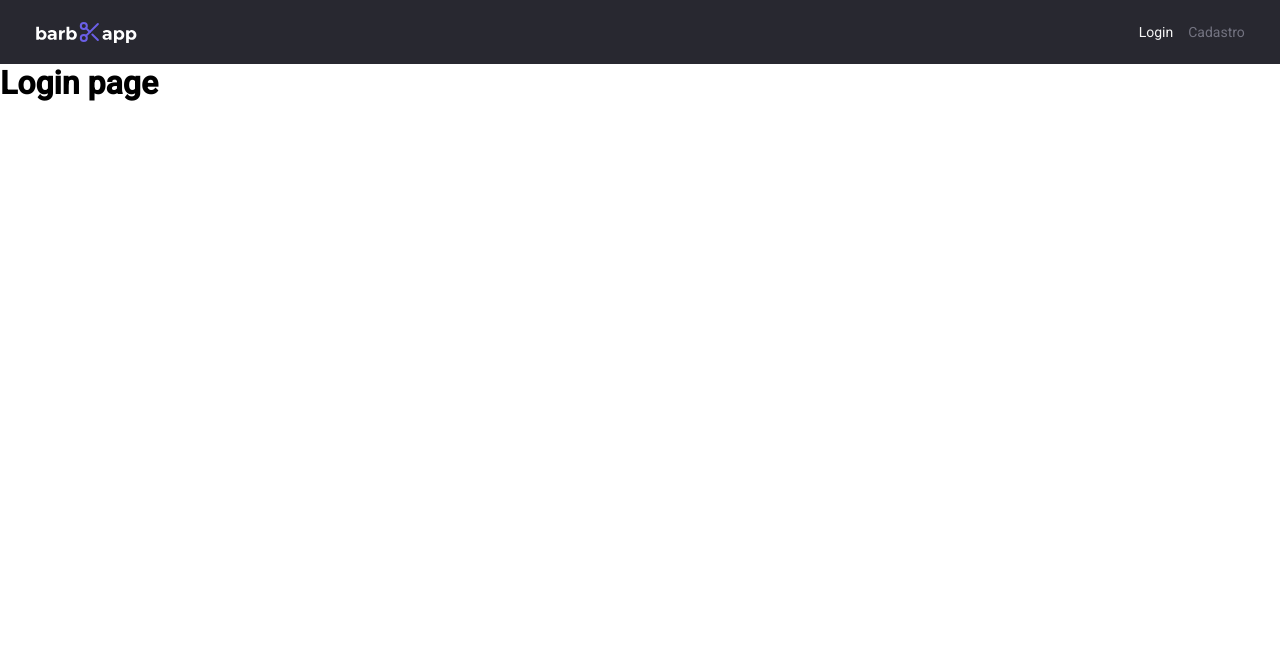
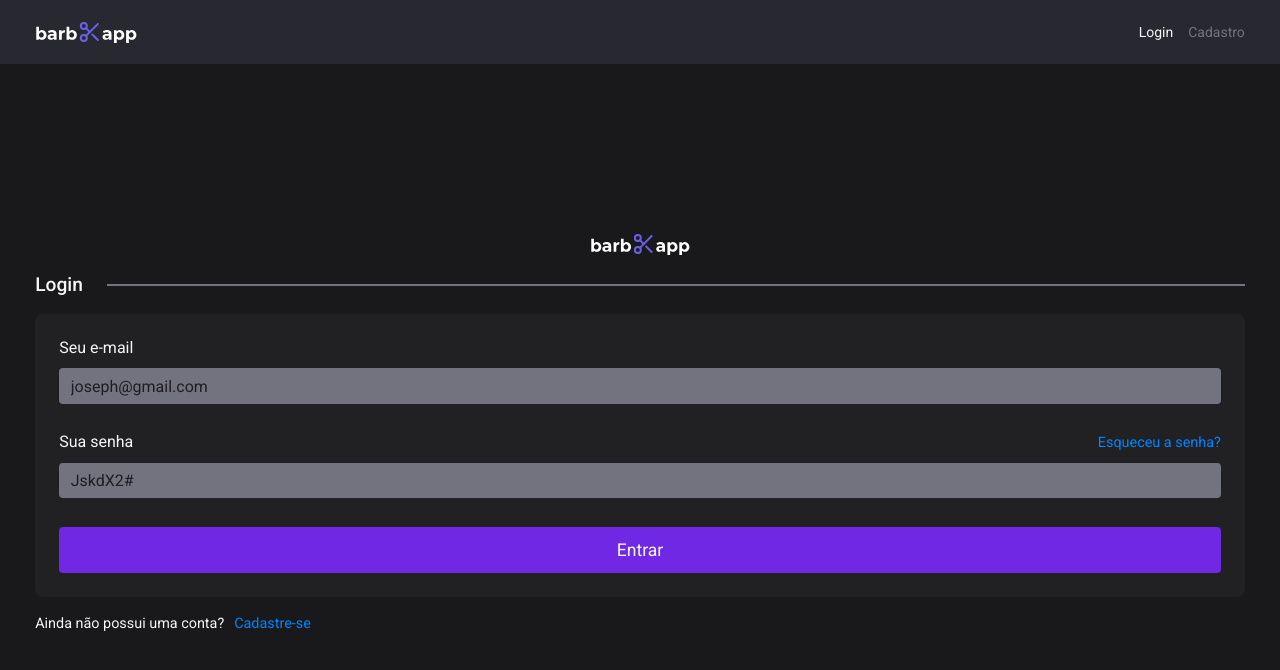
Before and after one commit to luisgustavoTbarbosa/barbApp, a Vue app: page /login in a window 1280 px wide. Shown: the top 670 px of the page. Built offline with nearby package versions, Linux system fonts and the light colour scheme.

Commit message:
login page styles

```diff
--- a/src/views/HomeView.vue
+++ b/src/views/HomeView.vue
@@ -6,7 +6,7 @@
     <div class="content">
       <h1>O melhor app para o seu negócio</h1>
       <p>Gerencie os seus horários, clientes e ganhos.</p>
-      <button>Iniciar boost</button>
+      <router-link to="/login" class="button-init-boost">Iniciar boost</router-link>
     </div>
   </main>
 </template>
@@ -19,7 +19,7 @@
 
 <style lang="scss" scoped>
   main {
-    height: 100vh;
+    height: calc(100vh - 4rem);
     background: #19191C;
   }
 
@@ -48,7 +48,10 @@
       font-size: 1rem;
     }
 
-    button {
+    .button-init-boost {
+      display: flex;
+      align-items: center;
+      justify-content: center;
       width: 13rem;
       height: 2.5rem;
       background: linear-gradient(180deg, #C086D2 0%, #A769D8 14.58%, #7028E4 68.23%);
@@ -56,6 +59,7 @@
       border-radius: 5px;
       color: #F6F6F6;
       font-size: 1rem;
+      text-decoration: none;
       cursor: pointer;
     }
   }
--- a/src/views/LoginView.vue
+++ b/src/views/LoginView.vue
@@ -1,5 +1,128 @@
 <template>
-  <div class="login">
-    <h1>Login page</h1>
-  </div>
+  <main>
+    <img class="logo" src="@/assets/logo.svg" alt="Logo">
+
+    <h1>Login</h1>
+
+    <div class="login-container">
+      <label for="inputMail">Seu e-mail</label>
+      <input id="inputMail" type="email" placeholder="joseph@gmail.com">
+      <label for="inputPassword" class="labelPassword">Sua senha</label>
+      <input id="inputPassword" type="password" placeholder="JskdX2#">
+      <button>Entrar</button>
+    </div>
+
+    <p>Ainda não possui uma conta? <router-link to="/signup" class="signup">Cadastre-se</router-link></p>
+  </main>
 </template>
+
+<script>
+  export default {
+    name: 'LoginView'
+  }
+</script>
+
+<style lang="scss" scoped>
+  main {
+    display: flex;
+    flex-direction: column;
+    align-items: center;
+    justify-content: center;
+    padding: 0 2.2rem;
+    height: calc(100vh - 4rem);
+    background: #19191C;
+
+    .logo {
+      width: 100px;
+    }
+
+    h1 {
+      display: flex;
+      align-items: center;
+      gap: 1.5rem;
+      width: 100%;
+      margin-top: 1.1rem;
+      color: #F6F6F6;
+      font-weight: 500;
+      font-size: 1.2rem;
+
+      &::after {
+        content: '';
+        height: 2px;
+        width: 100%;
+        background: #737380;
+      }
+    }
+
+    .login-container {
+      width: 100%;
+      margin-top: 1.1rem;
+      padding: 1.5rem;
+      background: #212124;
+      border-radius: 8px;
+
+      label {
+        color: #F6F6F6;
+        font-size: 1rem;
+
+        &.labelPassword {
+          display: flex;
+          align-items: flex-end;
+          justify-content: space-between;
+
+          &::after {
+            content: 'Esqueceu a senha?';
+            color: #0085FF;
+            font-size: .9rem;
+            cursor: pointer;
+          }
+        }
+      }
+
+      input {
+        display: block;
+        width: 100%;
+        height: 2.2rem;
+        margin-top: .72rem;
+        padding: 0 .72rem;
+        border: none;
+        border-radius: 4px;
+        background: #737380;
+        color: #1e1e22;
+        font-size: 1rem;
+
+        &#inputMail {
+          margin-bottom: 1.8rem;
+        }
+
+        &::placeholder {
+          color: #1e1e22;
+        }
+      }
+
+      button {
+        width: 100%;
+        height: 2.9rem;
+        margin-top: 1.8rem;
+        background: #7028E4;
+        border: none;
+        border-radius: 4px;
+        color: #F6F6F6;
+        font-size: 1.1rem;
+      }
+    }
+
+    p {
+      align-self: flex-start;
+      margin-top: 1.1rem;
+      color: #F6F6F6;
+      font-size: .9rem;
+
+      .signup {
+        margin-left: .4rem;
+        color: #0085FF;
+        text-decoration: none;
+      }
+    }
+  }
+</style>
```
